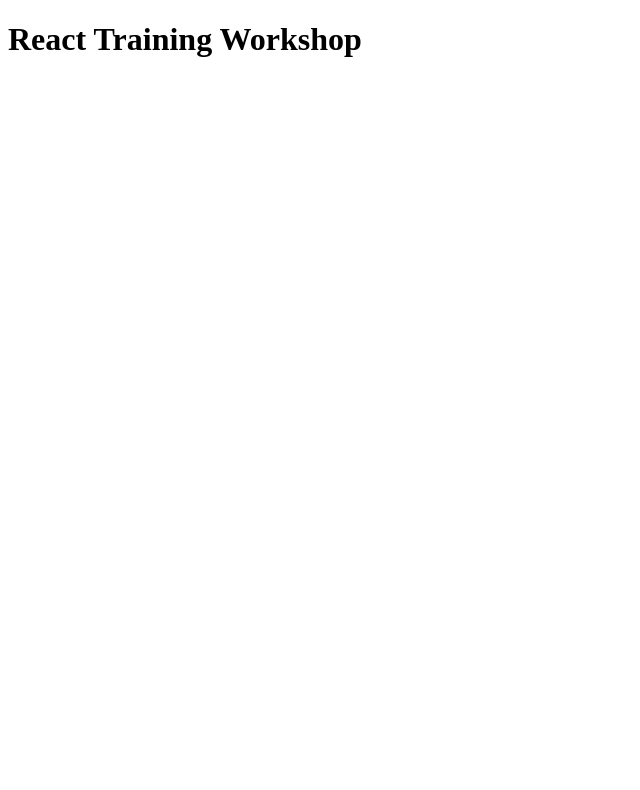
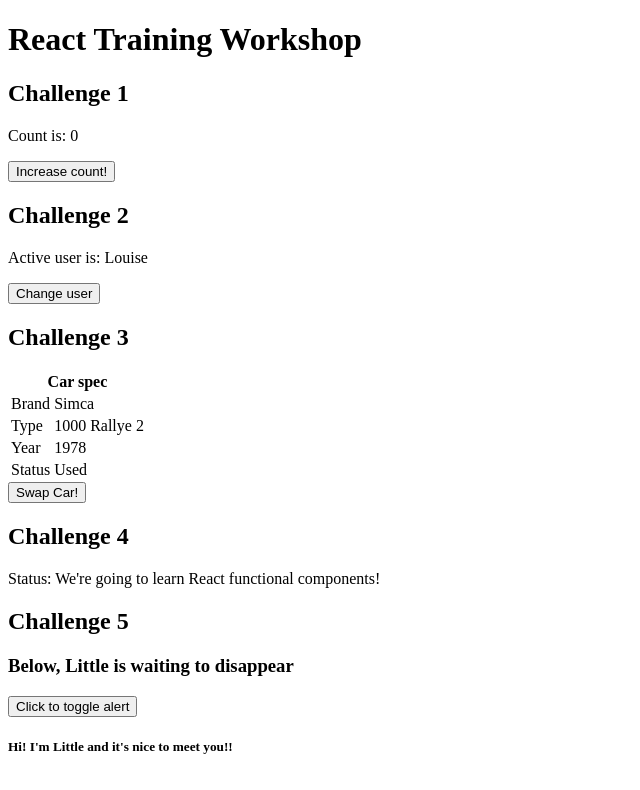
Before and after one commit to sylvainDNS/react-training-workshop, a React (Create React App) app: page / in a window 1280 px wide. Shown: the top 790 px of the page, without its empty margins (0-640 px from the left). Built offline with nearby package versions, Linux system fonts and the light colour scheme.

Commit message:
feat: add steps

```diff
--- a/src/App.js
+++ b/src/App.js
@@ -1,9 +1,22 @@
+import One from './Component/One'
+import Two from './Component/Two'
+import Three from './Component/Three'
+import Four from './Component/Four'
+import Five from './Component/Five'
+
 function App() {
   return (
     <div>
       <header>
         <h1>React Training Workshop</h1>
       </header>
+      <main>
+        <One />
+        <Two />
+        <Three />
+        <Four />
+        <Five />
+      </main>
     </div>
   )
 }
--- /dev/null
+++ b/src/Component/Five.js
@@ -0,0 +1,25 @@
+import { Component } from 'react'
+import Little from './Little'
+
+class Five extends Component {
+  state = {
+    showLittle: true,
+  }
+
+  toggleLittle = () => {
+    this.setState({ showLittle: !this.state.showLittle })
+  }
+
+  render() {
+    return (
+      <div>
+        <h2>Challenge 5</h2>
+        <h3>Below, Little is waiting to disappear</h3>
+        <button onClick={this.toggleLittle}>Click to toggle alert</button>
+        {this.state.showLittle ? <Little /> : null}
+      </div>
+    )
+  }
+}
+
+export default Five
--- /dev/null
+++ b/src/Component/Four.js
@@ -0,0 +1,26 @@
+import { Component } from 'react'
+
+class Four extends Component {
+  state = {
+    message: "What's happening this week?",
+  }
+
+  componentDidMount() {
+    setTimeout(() => {
+      this.setState({
+        message: "We're going to learn React functional components!",
+      })
+    }, 5000)
+  }
+
+  render() {
+    return (
+      <div>
+        <h2>Challenge 4</h2>
+        <p>Status: {this.state.message}</p>
+      </div>
+    )
+  }
+}
+
+export default Four
--- /dev/null
+++ b/src/Component/Little.js
@@ -0,0 +1,17 @@
+import { Component } from 'react'
+
+class Little extends Component {
+  componentWillUnmount() {
+    alert('Goodbye!!')
+  }
+
+  render() {
+    return (
+      <div>
+        <h5>Hi! I'm Little and it's nice to meet you!!</h5>
+      </div>
+    )
+  }
+}
+
+export default Little
--- /dev/null
+++ b/src/Component/One.js
@@ -0,0 +1,22 @@
+const { Component } = require('react')
+
+class One extends Component {
+  state = {
+    count: 0,
+  }
+  increase = () => {
+    this.setState({ count: this.state.count + 1 })
+  }
+
+  render() {
+    return (
+      <div>
+        <h2>Challenge 1</h2>
+        <p>Count is: {this.state.count}</p>
+        <button onClick={this.increase}>Increase count!</button>
+      </div>
+    )
+  }
+}
+
+export default One
--- /dev/null
+++ b/src/Component/Three.js
@@ -0,0 +1,55 @@
+import { Component } from 'react'
+
+class Three extends Component {
+  state = {
+    brand: 'Simca',
+    type: '1000 Rallye 2',
+    year: 1978,
+    isUsed: true,
+  }
+
+  swapCar = () => {
+    this.setState({
+      brand: 'Tesla',
+      type: 'Model S',
+      year: 2020,
+      isUsed: false,
+    })
+  }
+
+  render() {
+    return (
+      <div>
+        <h2>Challenge 3</h2>
+        <table>
+          <thead>
+            <tr>
+              <th colSpan="2">Car spec</th>
+            </tr>
+          </thead>
+          <tbody>
+            <tr>
+              <td>Brand</td>
+              <td>{this.state.brand}</td>
+            </tr>
+            <tr>
+              <td>Type</td>
+              <td>{this.state.type}</td>
+            </tr>
+            <tr>
+              <td>Year</td>
+              <td>{this.state.year}</td>
+            </tr>
+            <tr>
+              <td>Status</td>
+              <td>{this.state.isUsed ? 'Used' : 'Brand new!'}</td>
+            </tr>
+          </tbody>
+        </table>
+        <button onClick={this.swapCar}>Swap Car!</button>
+      </div>
+    )
+  }
+}
+
+export default Three
--- /dev/null
+++ b/src/Component/Two.js
@@ -0,0 +1,25 @@
+import { Component } from 'react'
+
+class Two extends Component {
+  state = {
+    activeUser: 'Louise',
+  }
+
+  changeUser = () => {
+    this.setState({
+      activeUser: 'Michel',
+    })
+  }
+
+  render() {
+    return (
+      <div>
+        <h2>Challenge 2</h2>
+        <p>Active user is: {this.state.activeUser}</p>
+        <button onClick={this.changeUser}>Change user</button>
+      </div>
+    )
+  }
+}
+
+export default Two
```
